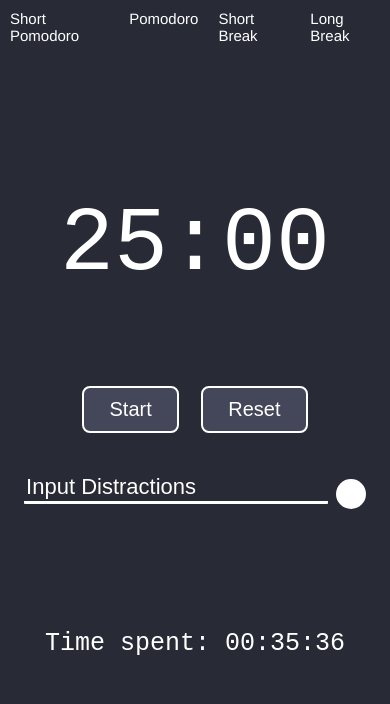
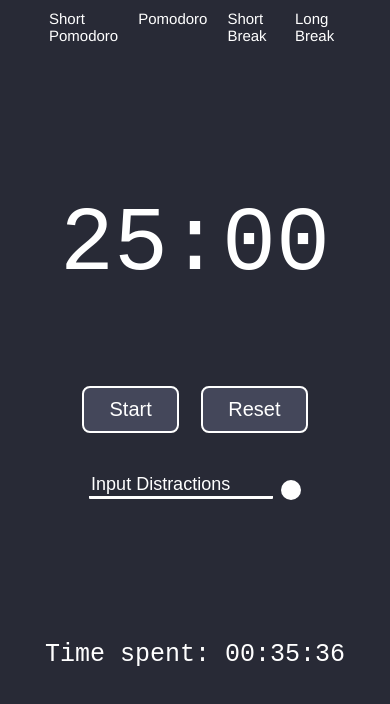
Before and after one commit to p4ckysm4cky/pomodoro_timer, a website with bundled scripts: page index.html in a window 390 px wide. Built offline with nearby package versions, Linux system fonts and the light colour scheme.

Commit message:
fixed li overflow

```diff
--- a/index.html
+++ b/index.html
@@ -25,7 +25,6 @@
                 </div>
             </div>
             <div>
-                <div>
                 <input
                     id="distractionInput"
                     type="text"
@@ -36,7 +35,6 @@
             <ul id="distractionContainer">
                 <!-- This is where we put the distractions -->
             </ul>
-            </div>
             <p id="timeSpent">Time spent: 00:35:36</p>
         </div>
         <script>
--- a/styles.css
+++ b/styles.css
@@ -24,6 +24,7 @@ body {
     display: flex;
     flex-direction: column;
     align-items: center;
+    max-width: 80vw;
 }
 
 .navbar ul {
@@ -52,6 +53,7 @@ body {
     .navbar ul li {
         font-size: 15px;
         padding: 10px 10px 10px 10px;
+        font-size: 15px;
     }
 }
 
@@ -123,14 +125,24 @@ input:focus {
     outline: none;
 }
 
+@media (max-width: 480px) {
+    #distractionInput {
+        width: 180px;
+        font-size: 18px;
+    }
+}
+
 #distractionContainer {
+    align-self: flex-start;
     margin-top: 20px;
     margin-bottom: 20px;
+    max-width: 80vw;
 }
 
 #distractionContainer li {
     font-size: 18px;
     user-select: none;
+    word-wrap: break-word;
 }
 
 #distractionContainer li:hover {
@@ -155,6 +167,7 @@ input:focus {
     #timeSpent {
         align-self: center;
         margin-top: 100px;
+        font-size: px;
     }
 }
 
@@ -169,3 +182,9 @@ input:focus {
 #inputBtn:hover {
     cursor: pointer;
 }
+
+@media (max-width: 480px) {
+    #inputBtn {
+        padding: 10px;
+    }
+}
```
Also changed, not shown: readme.md. Lines whose indentation alone changed are shown as unchanged.
